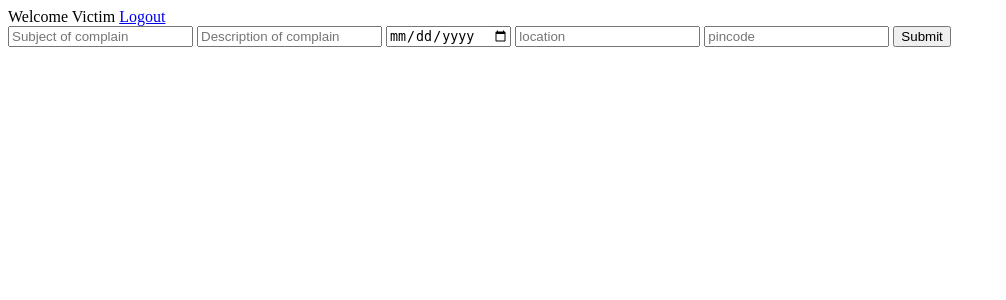
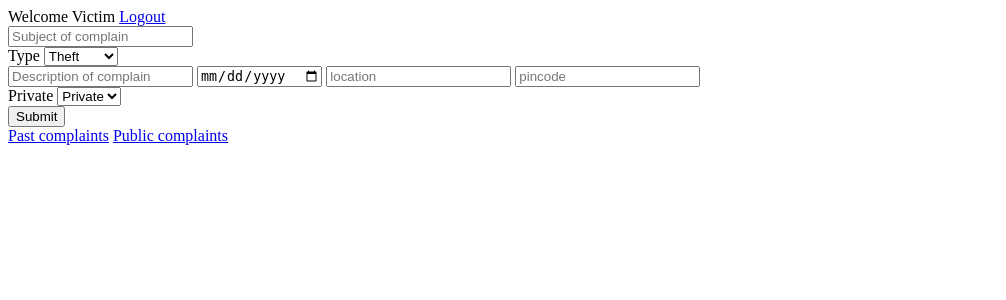
Before and after one commit to utkrisht5/hack36-404-found, a Django app: page /victimHome in a window 1280 px wide. Shown: the top 300 px of the page, without its empty margins (0-1006 px from the left). Run offline with Django 4.2, Linux system fonts and the light colour scheme; a user stored in the database is signed in.

Commit message:
Adding past and public complaints

```diff
--- a/home/models.py
+++ b/home/models.py
@@ -16,6 +16,7 @@ class Authority(models.Model):
     password = models.CharField(max_length=1000)
     address = models.TextField(null=True)
     pincode = models.IntegerField()
+    field = models.TextField(default="All", null=True)
 
 class Complain(models.Model):
     subject = models.CharField(max_length=10000)
@@ -23,4 +24,6 @@ class Complain(models.Model):
     date = models.DateField()
     address = models.TextField(null=True)
     pincode = models.IntegerField()
-    person = models.ForeignKey(Victim, on_delete=CASCADE, null=True)
+    type = models.CharField(null=True, max_length=1000)
+    person = models.CharField(max_length=1000, null=True)
+    scope = models.CharField(null=True, max_length=1000)
--- a/home/urls.py
+++ b/home/urls.py
@@ -11,5 +11,8 @@ urlpatterns = [
     path('victimHome', views.victimHome, name="victimHome"),
     path('victimLogout', views.victimLogout, name="victimLogout"),
     path('authorityLogout', views.authorityLogout, name="authorityLogout"),
-    path('victimComplaint/<int:id>', views.victimComplaint, name='victimComplaint')
+    path('victimComplaint/<int:id>', views.victimComplaint, name='victimComplaint'),
+    path('pastComplains', views.pastComplains, name='pastComplains'),
+    path('editComplain/<int:id>', views.editComplain, name='editComplain'),
+    path('publicComplains', views.publicComplains, name='publicComplains'),
 ]
--- a/home/views.py
+++ b/home/views.py
@@ -69,7 +69,8 @@ def victimHome(request):
 def authorityHome(request):
     if request.user.is_anonymous:
         return HttpResponseRedirect("/authorityLogin")
-    complains = Complain.objects.all()
+    authority = Authority.objects.get(name=request.user.username)
+    complains = Complain.objects.filter(pincode=authority.pincode)
     return render(request, "authorityHome.html", {'complains': complains})
 
 def victimLogout(request):
@@ -88,6 +89,23 @@ def victimComplaint(request, id):
         location = request.POST['location']
         pincode = request.POST['pincode']
         victim = Victim.objects.get(id=id)
-        complain = Complain(subject=subject, description=description,date=date,address=location,pincode=pincode,person=victim)
+        type = request.POST['type']
+        complain = Complain(subject=subject, description=description,date=date,address=location,pincode=pincode,person=victim.name,type=type)
         complain.save()
     return HttpResponseRedirect('/victimHome')
+
+def pastComplains(request):
+    complains = Complain.objects.filter(person=request.user.username)
+    return render(request, "pastComplain.html", {'complains':complains})
+
+def editComplain(request, id):
+    complain = Complain.objects.get(id=id)
+    if request.method == 'POST':
+        scope = request.POST['scope']
+        complain.scope = scope
+        complain.save()
+        return HttpResponseRedirect('/pastComplains')
+
+def publicComplains(request):
+    complains = Complain.objects.filter(scope="Public")
+    return render(request, "publicComplains.html", {"complains": complains})
--- a/templates/victimHome.html
+++ b/templates/victimHome.html
@@ -12,11 +12,31 @@
     <form action="/victimComplaint/{{victim.id}}" method="post">
         {%csrf_token%}
         <input type="text" name="subject" id="subject" placeholder="Subject of complain">
+        <div class="form-group">
+            <label for="exampleFormControlSelect1">Type</label>
+            <select class="form-control" id="exampleFormControlSelect1">
+                <option value="Theft">Theft</option>
+                <option value="Fraud">Fraud</option>
+                <option value="Phishing">Phishing</option>
+                <option value="Murder">Murder</option>
+                <option value="Rape">Rape</option>
+                <option value="Other">Other</option>
+            </select>
+        </div>
         <input type="textarea" name="description" id="description" placeholder="Description of complain">
         <input type="date" name="date" id="date">
         <input type="text" name="location" id="location" placeholder="location">
         <input type="text" name="pincode" id="pincode" placeholder="pincode">
+        <div class="form-group">
+            <label for="exampleFormControlSelect2">Private</label>
+            <select class="form-control" id="exampleFormControlSelect2">
+                <option value="Private">Private</option>
+                <option value="Public">Public</option>
+            </select>
+        </div>
         <button type="submit">Submit</button>
     </form>
+    <a href="/pastComplains">Past complaints</a>
+    <a href="/publicComplains">Public complaints</a>
 </body>
 </html>
```
Also changed, not shown: templates/authoritySignup.html (+8 -0 lines), templates/pastComplain.html (added, +30 -0 lines), templates/publicComplains.html (added, +19 -0 lines), db.sqlite3, home/migrations/0002_authority_field_complain_type.py (added), home/migrations/0003_complain_scope_alter_complain_type.py (added), home/migrations/0004_alter_complain_person.py (added), 1 other file.
